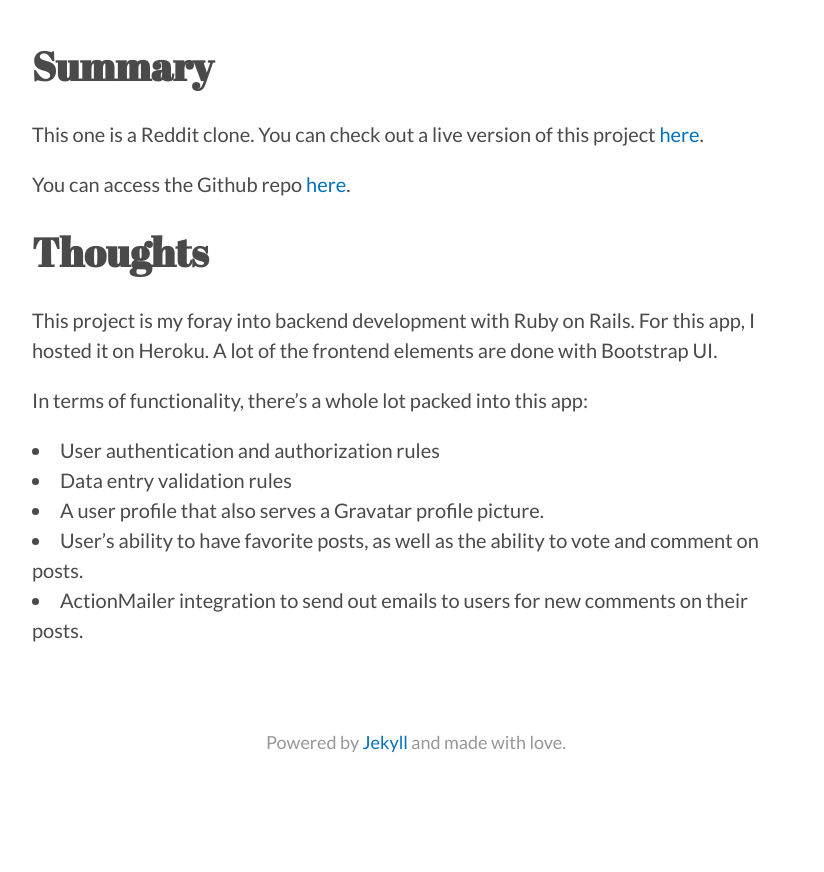
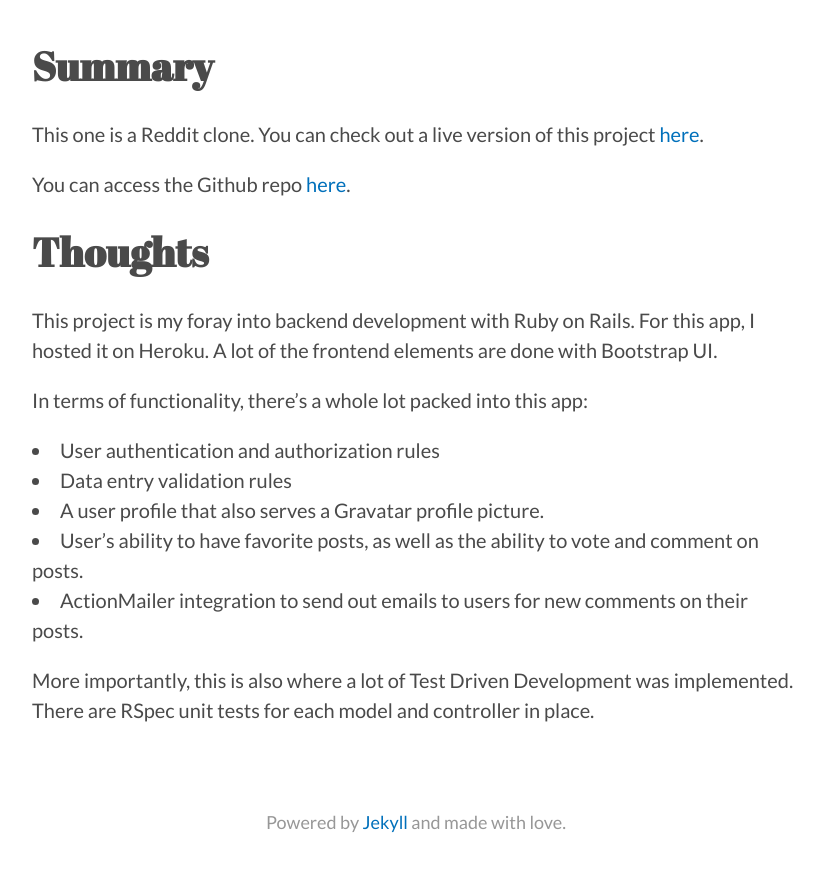
Before and after one commit to aizkhaj/aizkhaj.github.io, a Jekyll site: the page built from _portfolio/2017-04-27-bloccit.md, in a window 1280 px wide and 900 px high, scrolled down 829 px. Shown: the top 872 px of the window, without its empty margins (224-1048 px from the left). Built offline with Jekyll 4.4.1, drawn with Linux system fonts in a browser that asks for light colours; nearby versions of some CDN libraries; before the commit the page ends 1649 px from its top, so only the background shows below that.

Commit message:
added to bloccit page.

```diff
--- a/_portfolio/2017-04-27-bloccit.md
+++ b/_portfolio/2017-04-27-bloccit.md
@@ -25,3 +25,5 @@ In terms of functionality, there's a whole lot packed into this app:
 * A user profile that also serves a Gravatar profile picture.
 * User's ability to have favorite posts, as well as the ability to vote and comment on posts.
 * ActionMailer integration to send out emails to users for new comments on their posts.
+
+More importantly, this is also where a lot of Test Driven Development was implemented. There are RSpec unit tests for each model and controller in place.
```
